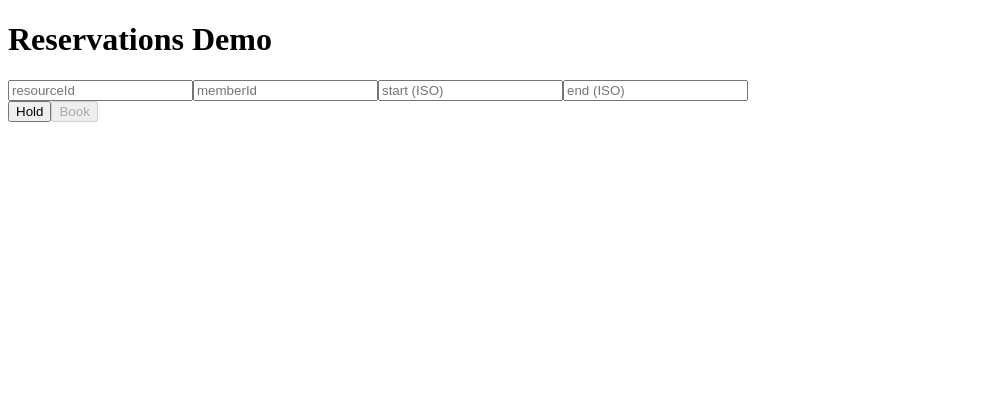
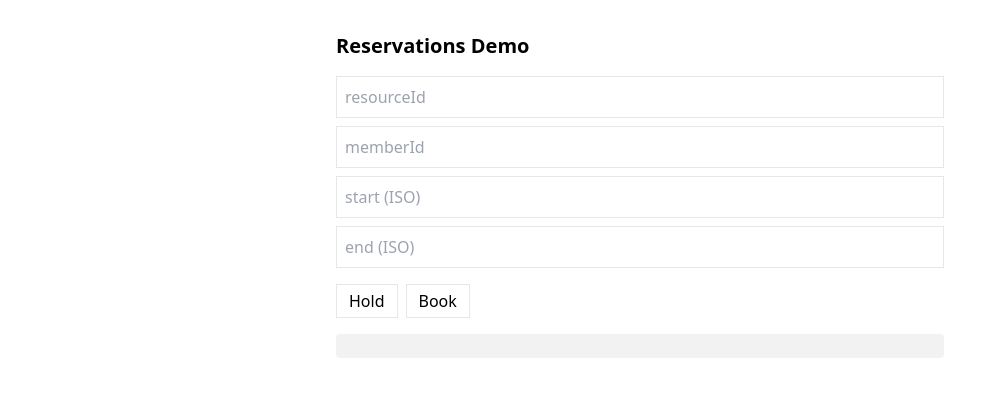
Before and after one commit to bthackra/ClubbyAI, a Next.js app: page /reservations in a window 1280 px wide. Shown: the top 396 px of the page, without its empty margins (0-999 px from the left). Built offline with nearby package versions, Linux system fonts and the light colour scheme.

Commit message:
Create layout.tsx

```diff
--- /dev/null
+++ b/app/layout.tsx
@@ -0,0 +1,15 @@
+import "./globals.css";
+import type { Metadata } from "next";
+
+export const metadata: Metadata = {
+  title: "ClubMate",
+  description: "AI-first club management prototype",
+};
+
+export default function RootLayout({ children }: { children: React.ReactNode }) {
+  return (
+    <html lang="en">
+      <body>{children}</body>
+    </html>
+  );
+}
```
